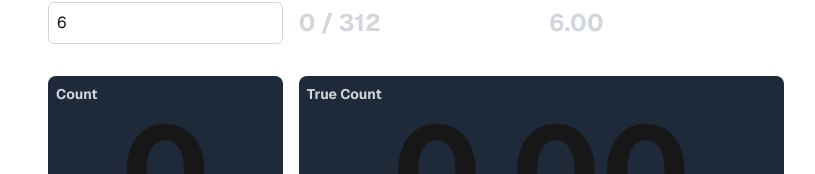
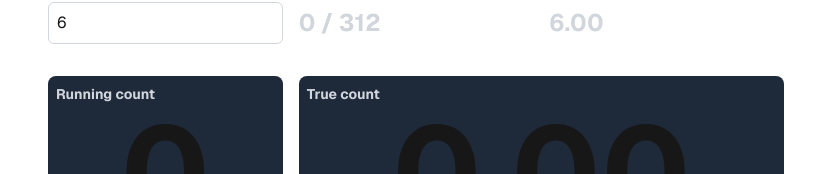
Before and after one commit to tchesa/blackjack-counter-tool, a Next.js app: page / in a window 1280 px wide. Shown: the part 275-449 px from the top of the page, without its empty margins (224-1039 px from the left). Built offline with nearby package versions, Linux system fonts and the light colour scheme.

Commit message:
fix load storage

```diff
--- a/app/page.tsx
+++ b/app/page.tsx
@@ -21,8 +21,8 @@ const COUNTERS = ["count", "trueCount"] as const;
 type Counter = (typeof COUNTERS)[number];
 
 const CONTER_LABELS: Record<Counter, string> = {
-  count: "Count",
-  trueCount: "True Count",
+  count: "Running count",
+  trueCount: "True count",
 };
 
 export default function Home() {
@@ -31,10 +31,24 @@ export default function Home() {
   const [isAddPressed, setIsAddPressed] = useState<boolean>(false);
   const [isNeutralPressed, setIsNeutralPressed] = useState<boolean>(false);
   const [isResetPressed, setIsResetPressed] = useState<boolean>(false);
-  const [numberOfDecks, setNumberOfDecks] = useState<number>(
-    parseInt(window.localStorage.getItem(NUMBER_OF_DECKS_STORAGE_KEY) || "6")
-  );
+  const [numberOfDecks, setNumberOfDecks] = useState<number>(6);
   const [cardsPlayed, setCardsPlayed] = useState<number>(0);
+
+  useEffect(() => {
+    const storedNumberOfDecks = window.localStorage.getItem(
+      NUMBER_OF_DECKS_STORAGE_KEY
+    );
+
+    if (storedNumberOfDecks) {
+      const parsedNumberOfDecks = parseInt(storedNumberOfDecks);
+
+      if (isNaN(parsedNumberOfDecks)) {
+        return;
+      }
+
+      setNumberOfDecks(parsedNumberOfDecks);
+    }
+  }, []);
 
   const subtractKey = "d";
   const addKey = "a";
```
Also changed, not shown: 14 other files (tests, documents, lock files or other folders).
